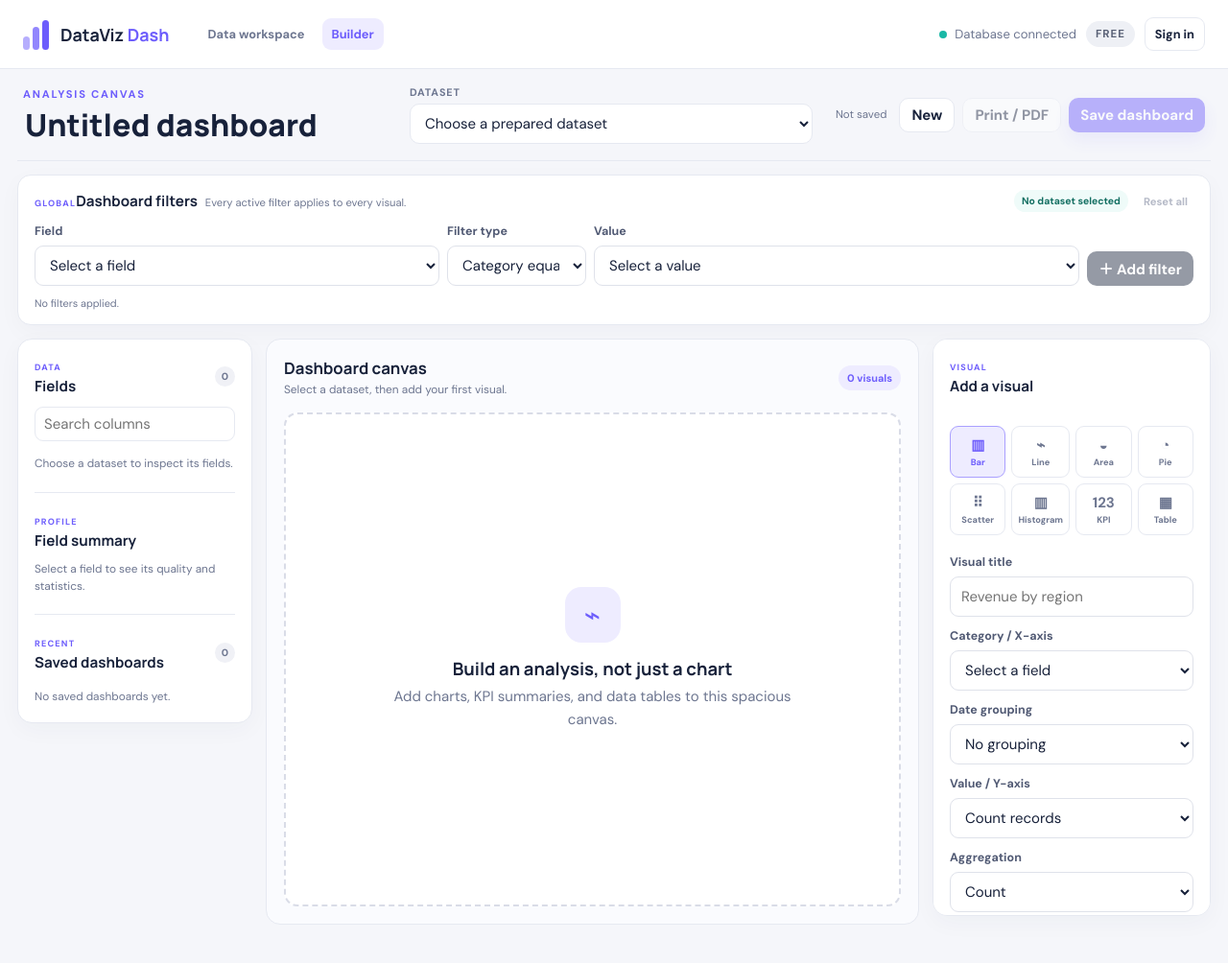
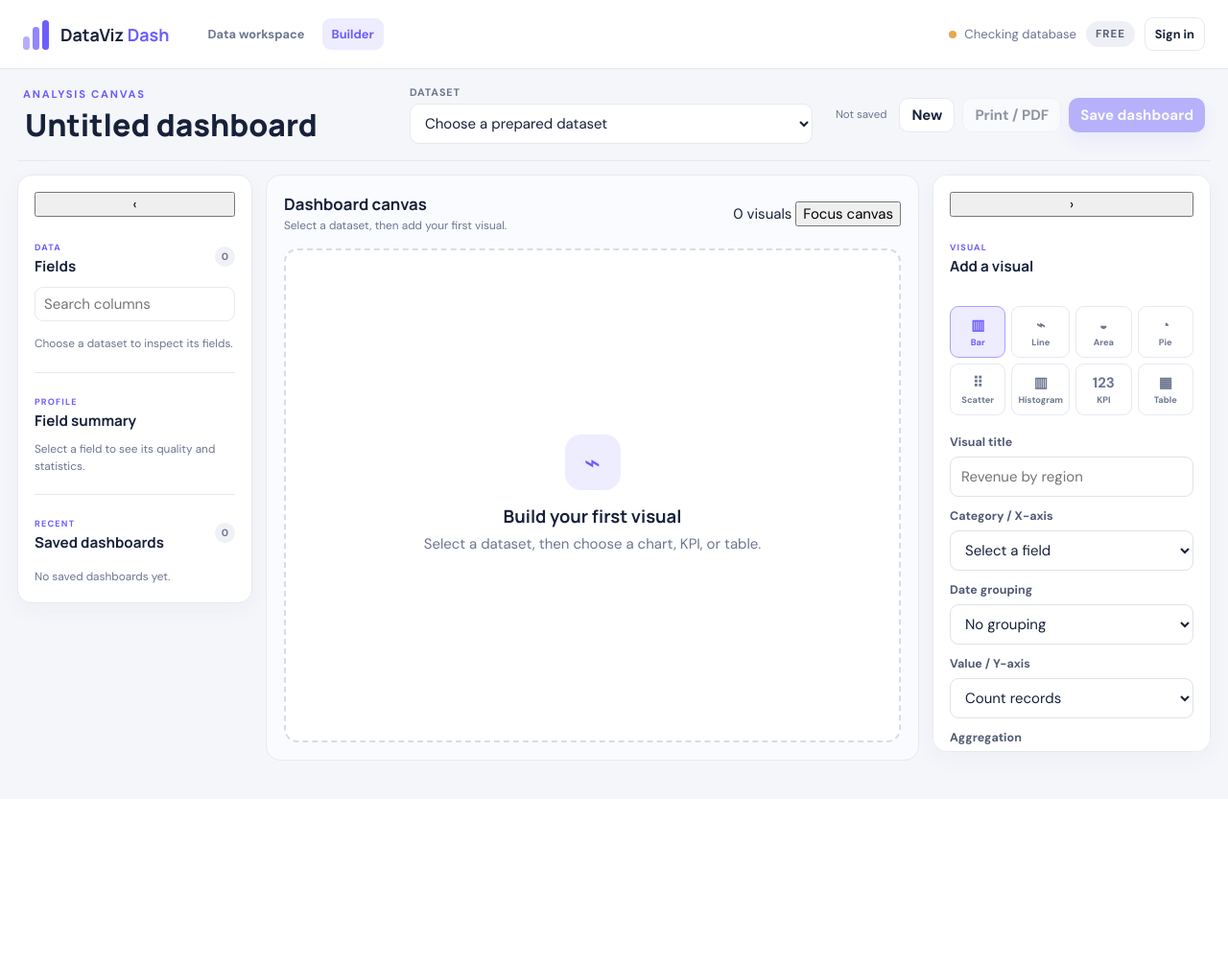
Before and after one commit to Naman794/DataViz-Dash, a Flask app: page /builder in a window 1280 px wide. Shown: the whole page at 96% size. After the commit the page ends 796 px from the top, so only its background shows below. Run offline with Flask 3, Linux system fonts and the light colour scheme; data that the repository does not hold is empty; some libraries are stand-ins or nearby versions.

Commit message:
Improve builder canvas layout (templates/builder.html)

```diff
--- a/templates/builder.html
+++ b/templates/builder.html
@@ -53,36 +53,9 @@
       </div>
     </section>
 
-    <section class="dashboard-filters" aria-labelledby="dashboard-filters-title">
-      <div class="filter-heading">
-        <div><span class="rail-kicker">GLOBAL</span><h2 id="dashboard-filters-title">Dashboard filters</h2><p>Every active filter applies to every visual.</p></div>
-        <div><span class="filtered-row-count" id="builder-filtered-count">No dataset selected</span><button class="clear-filter-button" id="builder-reset-filters" type="button" disabled>Reset all</button></div>
-      </div>
-      <div class="filter-composer">
-        <label class="field"><span>Field</span><select id="builder-filter-column"><option value="">Select a field</option></select></label>
-        <label class="field"><span>Filter type</span><select id="builder-filter-mode">
-          <option value="category">Category equals</option>
-          <option value="number">Number range</option>
-          <option value="date">Date range</option>
-          <option value="missing">Missing values</option>
-        </select></label>
-        <label class="field filter-value-field" id="builder-category-filter-field"><span>Value</span><select id="builder-filter-category"><option value="">Select a value</option></select></label>
-        <div class="filter-range hidden" id="builder-number-filter-fields">
-          <label class="field"><span>Minimum</span><input id="builder-filter-minimum" type="number" step="any" placeholder="Any"></label>
-          <label class="field"><span>Maximum</span><input id="builder-filter-maximum" type="number" step="any" placeholder="Any"></label>
-        </div>
-        <div class="filter-range hidden" id="builder-date-filter-fields">
-          <label class="field"><span>Start</span><input id="builder-filter-start" type="date"></label>
-          <label class="field"><span>End</span><input id="builder-filter-end" type="date"></label>
-        </div>
-        <label class="field filter-value-field hidden" id="builder-missing-filter-field"><span>Blank rows</span><select id="builder-filter-missing"><option value="exclude">Exclude missing</option><option value="only">Only missing</option></select></label>
-        <button class="button secondary compact filter-add-button" id="builder-add-filter" type="button" disabled>＋ Add filter</button>
-      </div>
-      <div class="filter-chips" id="builder-filter-chips"><span class="filter-empty">No filters applied.</span></div>
-    </section>
-
-    <div class="builder-workbench">
+    <div class="builder-workbench" id="builder-workbench">
       <aside class="builder-rail fields-rail">
+        <button class="rail-toggle" id="builder-toggle-fields" type="button" aria-label="Collapse Fields panel" aria-expanded="true" title="Collapse Fields panel">‹</button>
         <section>
           <div class="rail-heading"><div><span class="rail-kicker">DATA</span><h2>Fields</h2></div><span id="builder-field-count">0</span></div>
           <input class="rail-search" id="builder-field-search" type="search" placeholder="Search columns" aria-label="Search dataset columns">
@@ -103,18 +76,22 @@
       <section class="analysis-canvas">
         <div class="canvas-heading">
           <div><h1>Dashboard canvas</h1><p id="builder-canvas-description">Select a dataset, then add your first visual.</p></div>
-          <span id="builder-visual-count">0 visuals</span>
+          <div class="canvas-heading-actions">
+            <span id="builder-visual-count">0 visuals</span>
+            <button class="canvas-focus-button" id="builder-focus-canvas" type="button" aria-pressed="false">Focus canvas</button>
+          </div>
         </div>
         <div class="analysis-grid" id="builder-analysis-grid">
           <div class="analysis-empty">
             <span>⌁</span>
-            <h2>Build an analysis, not just a chart</h2>
-            <p>Add charts, KPI summaries, and data tables to this spacious canvas.</p>
+            <h2>Build your first visual</h2>
+            <p>Select a dataset, then choose a chart, KPI, or table.</p>
           </div>
         </div>
       </section>
 
       <aside class="builder-rail properties-rail">
+        <button class="rail-toggle" id="builder-toggle-properties" type="button" aria-label="Collapse Visual settings panel" aria-expanded="true" title="Collapse Visual settings panel">›</button>
         <div class="rail-heading"><div><span class="rail-kicker">VISUAL</span><h2 id="builder-properties-title">Add a visual</h2></div></div>
         <div class="visual-type-grid" id="builder-visual-types" role="group" aria-label="Visual type">
           <button class="active" type="button" data-visual-type="bar">▥<span>Bar</span></button>
```
